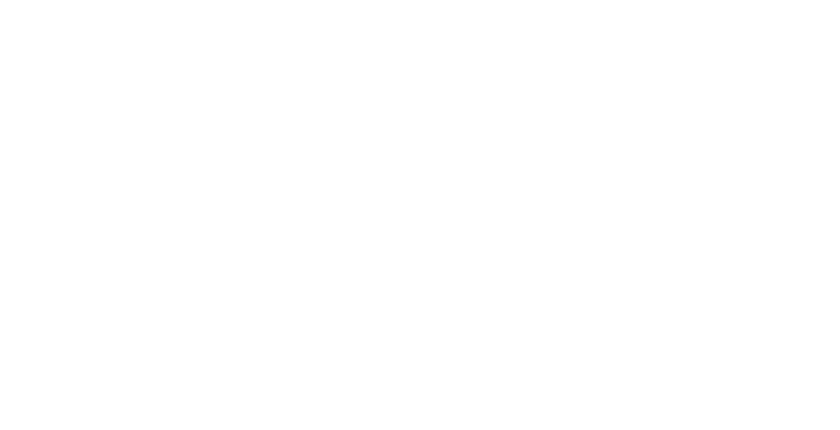
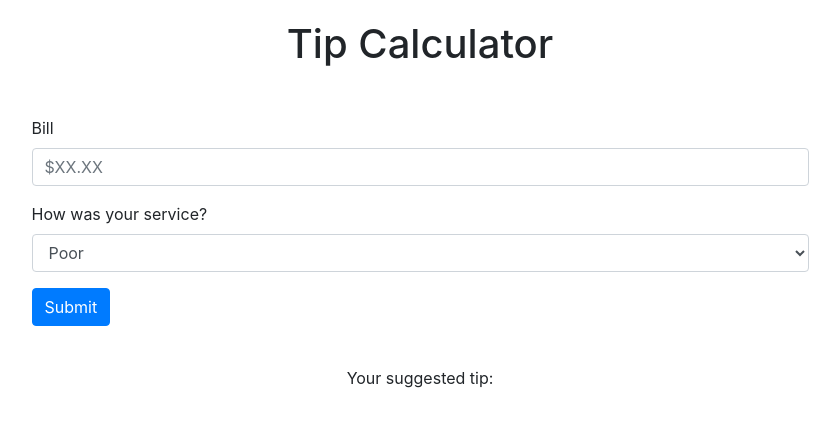
Before and after one commit to sam-reinhard/tip-calculator, a plain HTML site: page index.html in a window 1280 px wide. Shown: the whole page, without its empty margins (220-1060 px from the left). Drawn offline with nearby package versions, Linux system fonts and the light colour scheme.

Commit message:
set up initial html pieces and basic styling

```diff
--- a/index.html
+++ b/index.html
@@ -5,10 +5,43 @@
     <link rel="stylesheet" type="text/css" href="style.css">
 </head>
 <body>
+    <header>
+        <h1>Tip Calculator</h1>
+    </header>
+
     <div class="container">
         <div class="row">
             <div class="col-md-12">
+                <div class="inner">
+                    <form>
+                        <!-- Bill Amount -->
+                        <div class="form-group">
+                            <label for="bill-amount">Bill </label>
+                            <input type="number" class="form-control" id="bill-amount" placeholder="$XX.XX">
+                        </div>
 
+                        <!-- Service Quality -->
+                        <div class="form-group">
+                            <label for="service-quality">How was your service?</label>
+                            <select class="form-control" id="service-quality">
+                                <option>Poor</option>
+                                <option>Okay</option>
+                                <option>Good</option>
+                                <option>Excellent</option>
+                            </select>
+                        </div>
+
+                        <button type="submit" class="btn btn-primary">Submit</button>
+                    </form>
+                </div>
+            </div>
+        </div>
+
+        <div class="row">
+            <div class="col-md-12">
+                <div class="inner">
+                    <p>Your suggested tip: <span id="tip-result"></span></p>
+                </div>
             </div>
         </div>
     </div>
--- a/style.css
+++ b/style.css
@@ -0,0 +1,16 @@
+h1, p {
+    text-align: center;
+}
+
+h1 {
+    padding: 20px 0px;
+}
+
+form {
+    width: 70%;
+    margin: 0 auto;
+}
+
+.inner {
+    padding: 20px 0px;
+}
```
